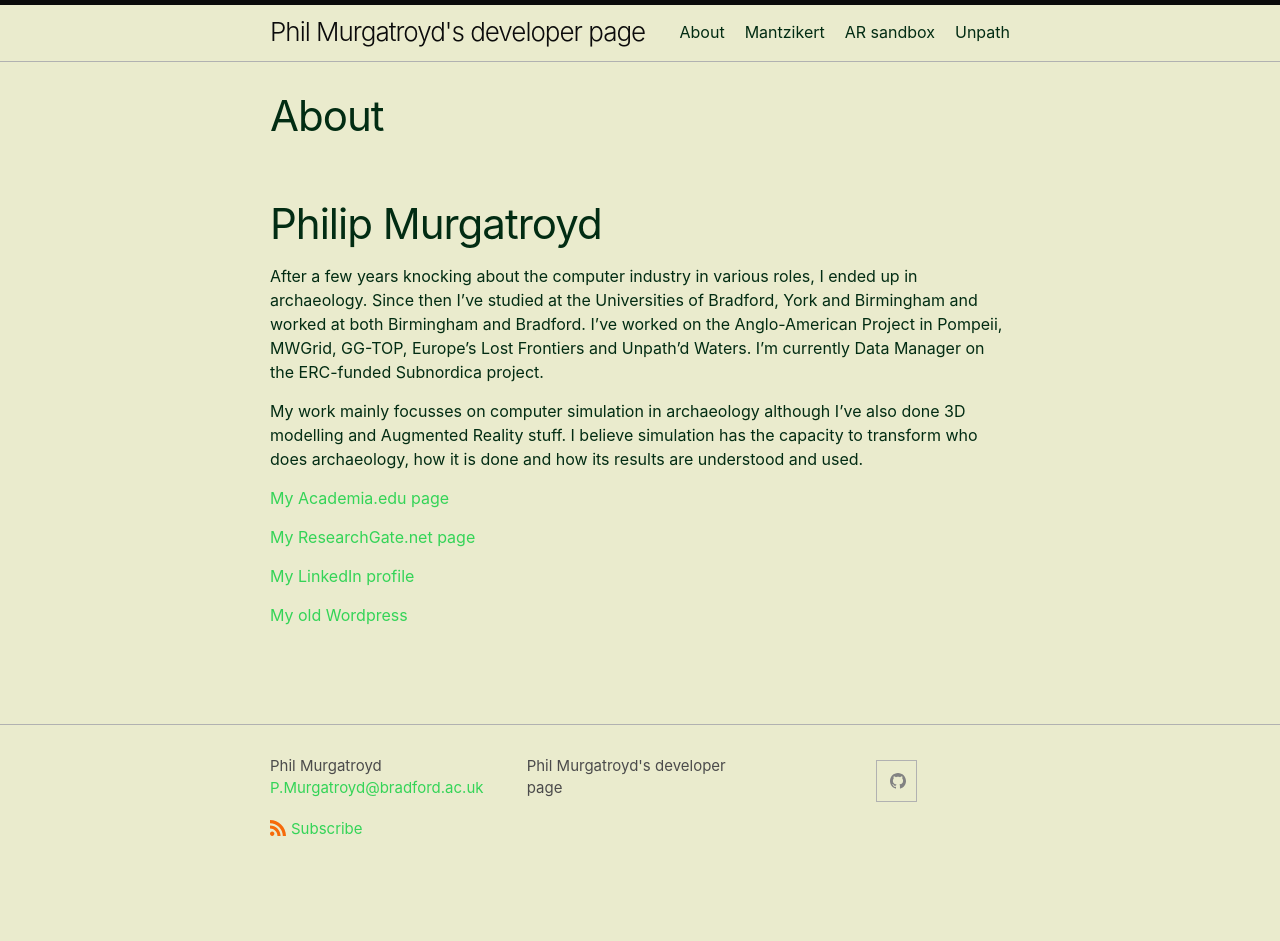
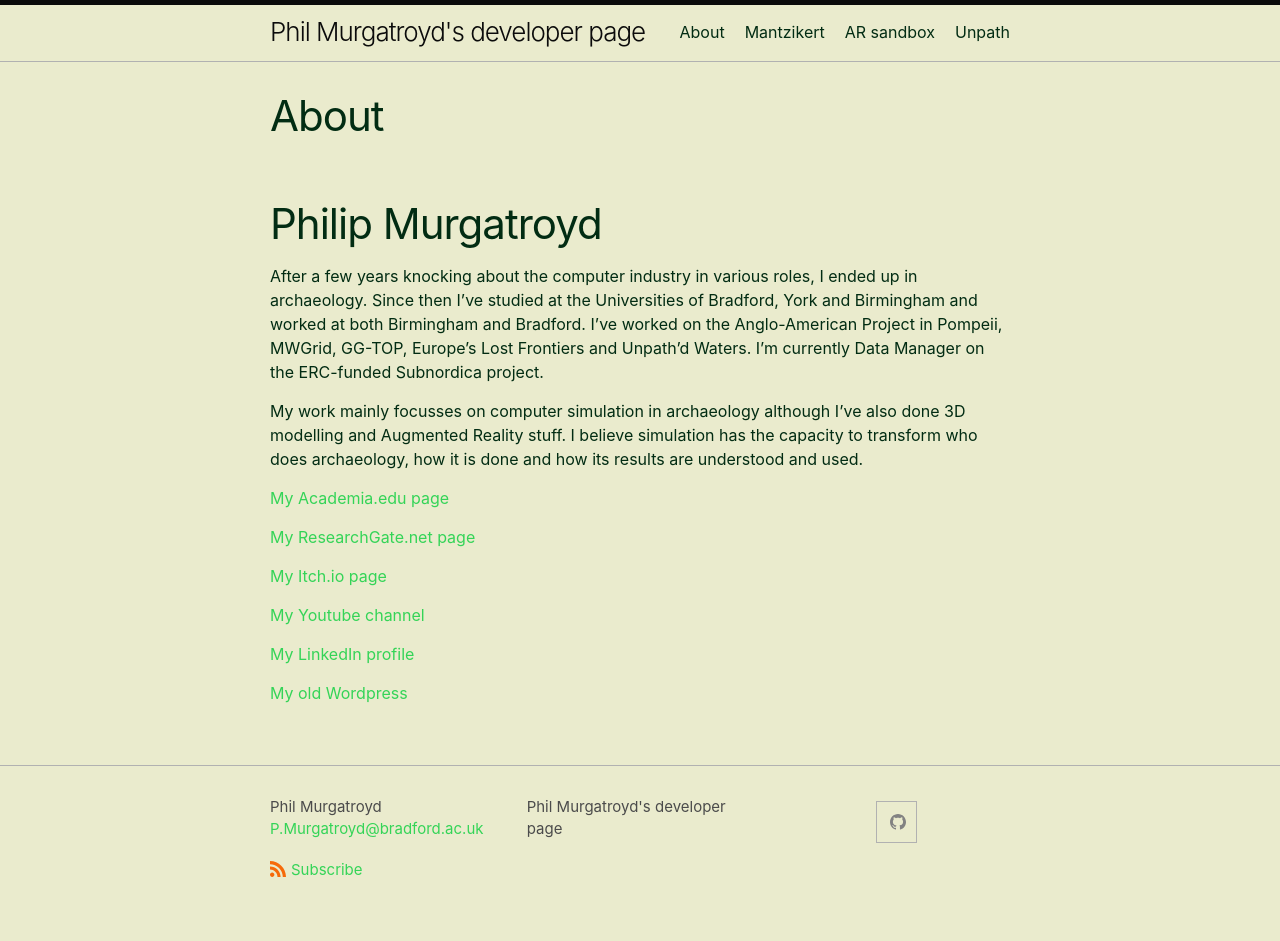
Before and after one commit to ELFdev001/ELFdev001.github.io, a Jekyll site: the page built from about.markdown, in a window 1280 px wide. Built offline with Jekyll 4.4.1, drawn with Linux system fonts in a browser that asks for light colours; before the commit the page ends 900 px from its top, so only the background shows below that.

Commit message:
Update about.markdown

```diff
--- a/about.markdown
+++ b/about.markdown
@@ -13,6 +13,10 @@ My work mainly focusses on computer simulation in archaeology although I've also
 
 [My ResearchGate.net page](https://www.researchgate.net/profile/Phil-Murgatroyd-2)
 
+[My Itch.io page](https://zwack.itch.io/)
+
+[My Youtube channel](https://www.youtube.com/@PMurgatroyd-Arch)
+
 [My LinkedIn profile](https://uk.linkedin.com/in/phil-murgatroyd-974155321)
 
 [My old Wordpress](https://archaeologyabm.wordpress.com/)
```
